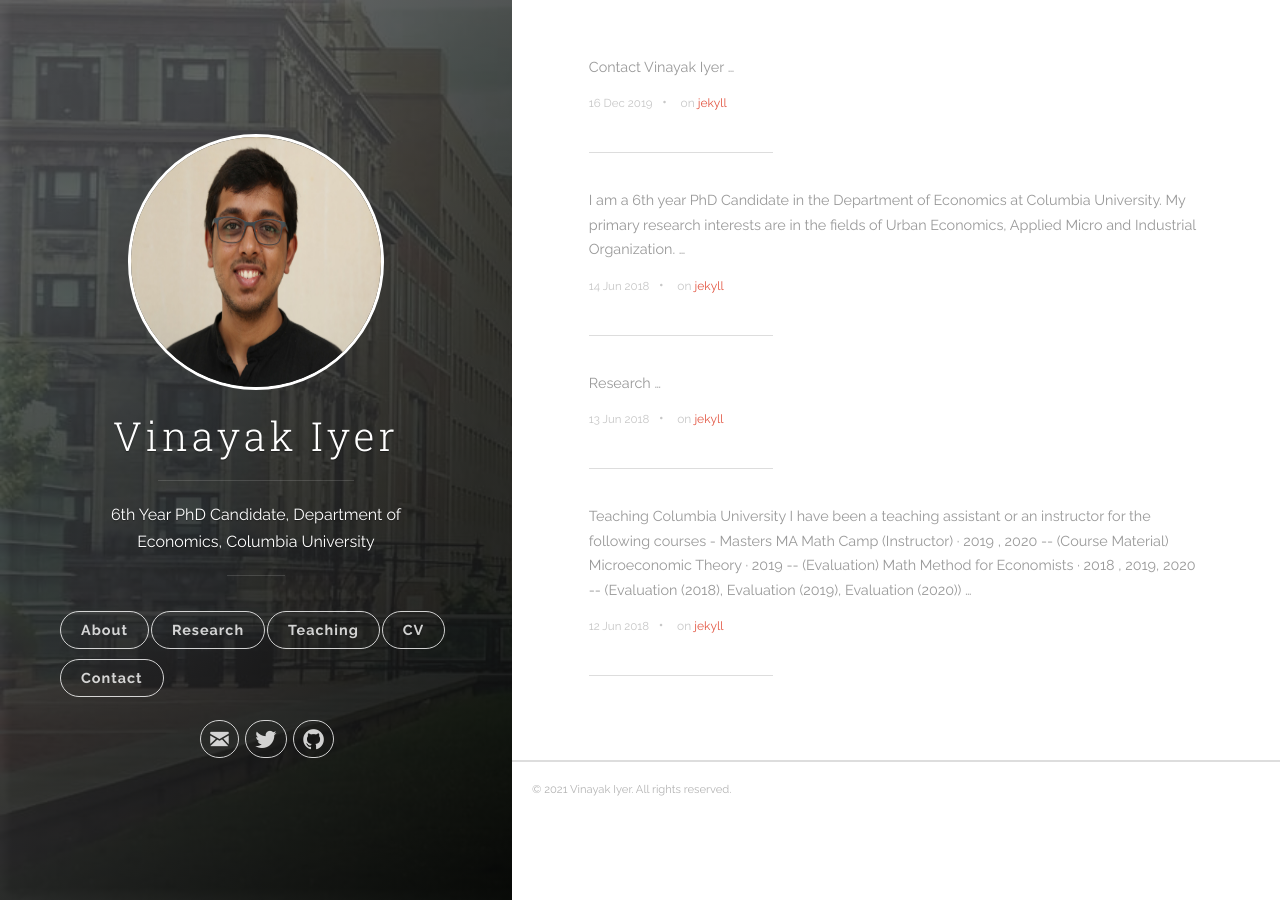
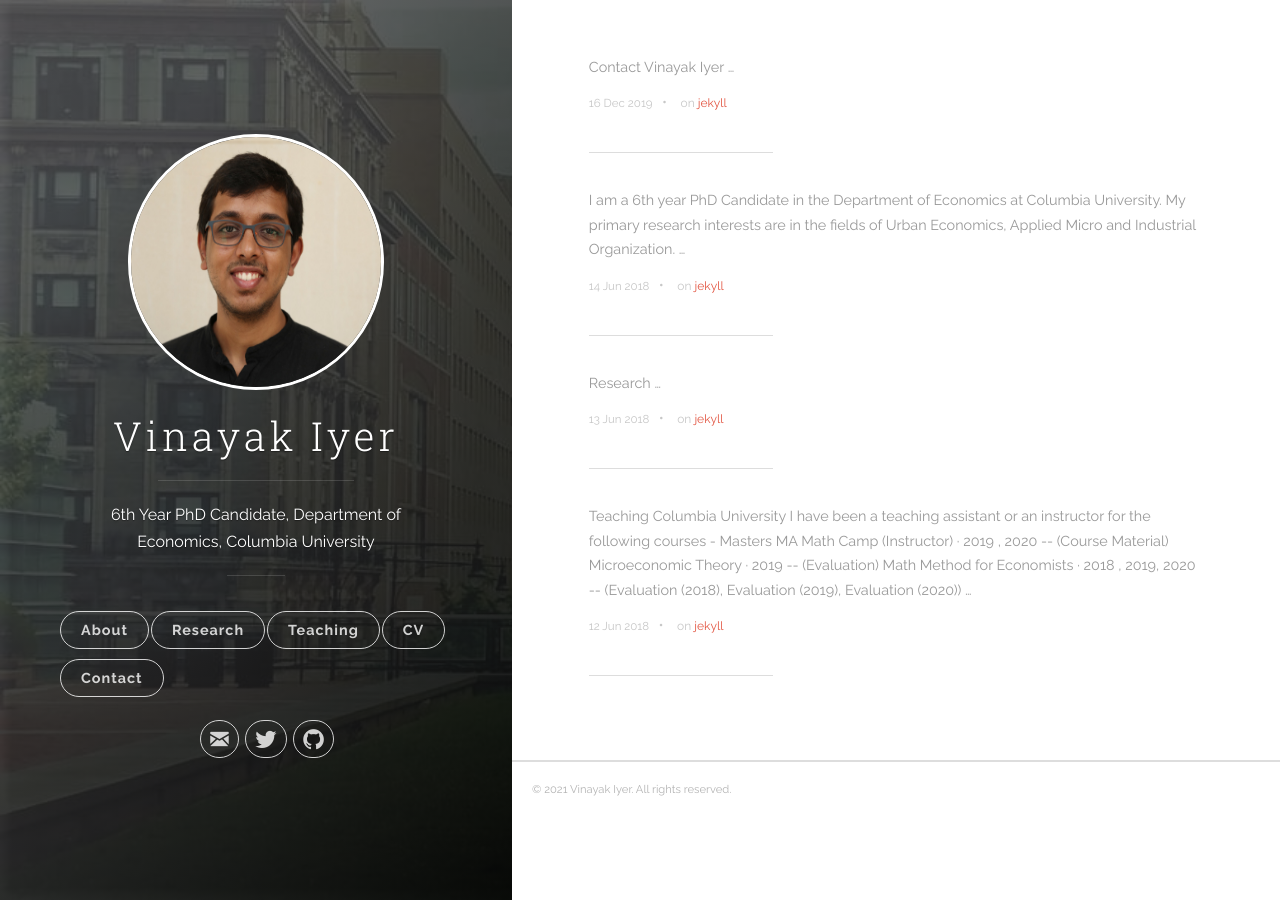
Before and after one commit to vinayakiyer/vinayakiyer.github.io, a Jekyll site: the page built from index.html, in a window 1280 px wide. Built offline with Jekyll 4.4.1, drawn with Linux system fonts in a browser that asks for light colours; the list of posts is cut into pages by our own code.

Commit message:
Update header.html

```diff
--- a/_includes/header.html
+++ b/_includes/header.html
@@ -9,7 +9,7 @@
     <div class="panel-main__inner panel-inverted">
     <div class="panel-main__content">
         <a href="{{ site.baseurl }}/" title="link to home of {{ site.title }}">
-          <img src="{{ site.baseurl }}/images/pic12.jpg" class="user-image" alt="My Profile Photo">
+          <img src="{{ site.baseurl }}/images/pic13.jpg" class="user-image" alt="My Profile Photo">
           <h1 class="panel-cover__title panel-title">{{ site.title }}</h1>
         </a>
         <hr class="panel-cover__divider">
```
